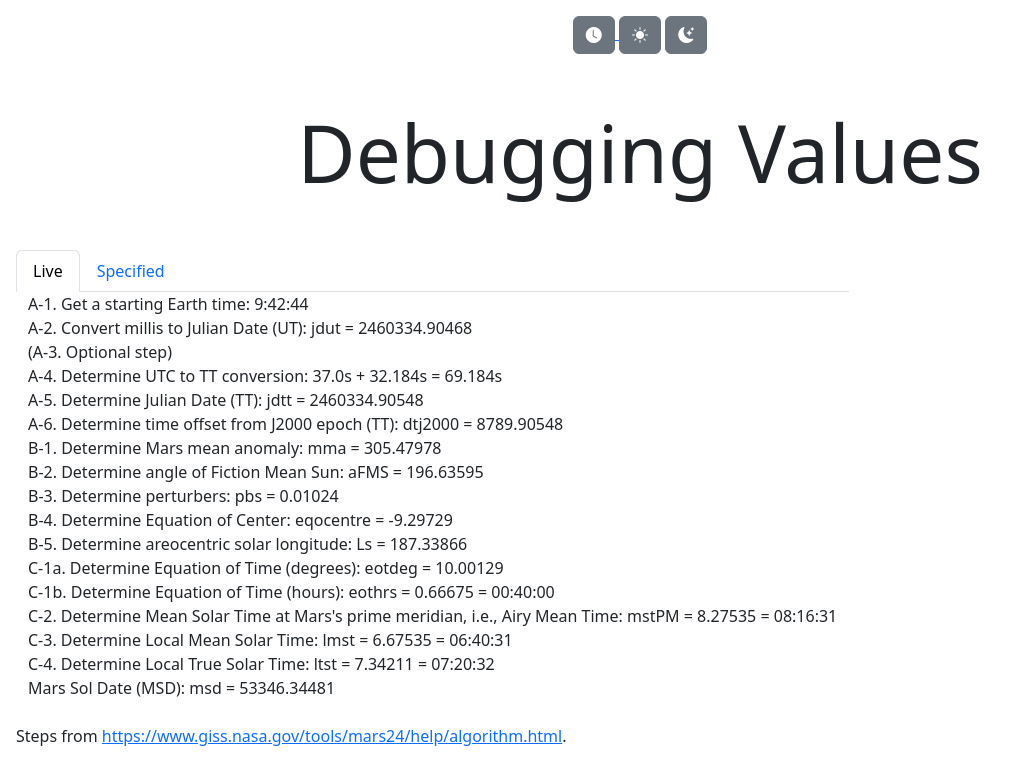
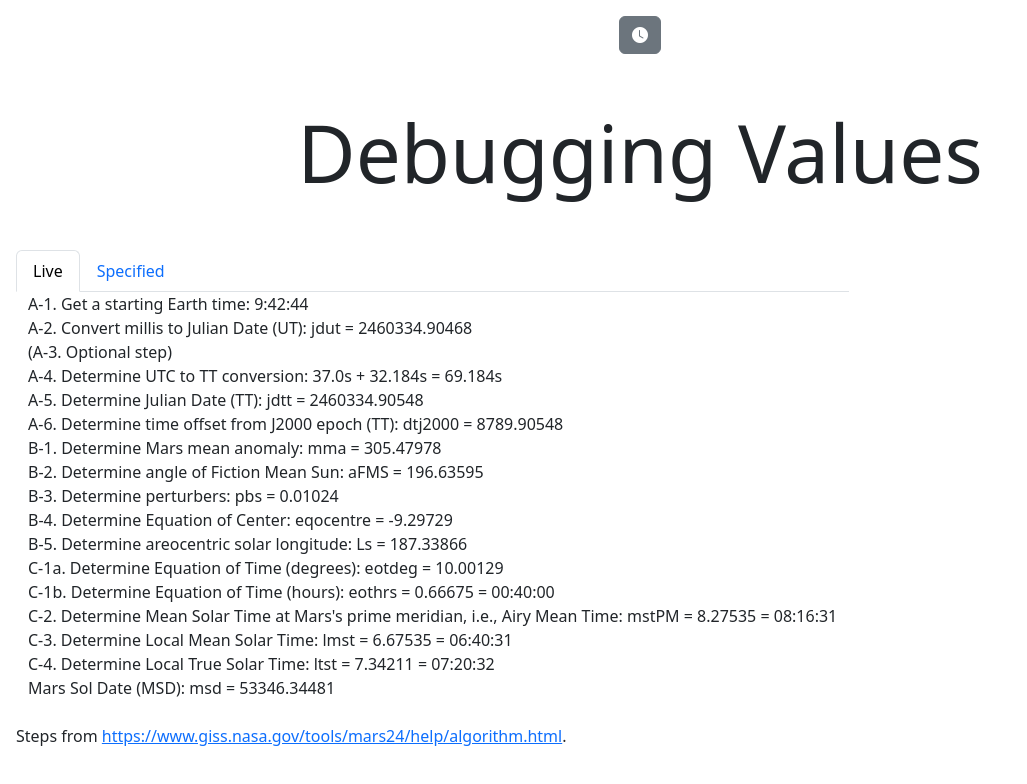
Before and after one commit to AU-ExoMars/marsclock, a plain HTML site: page debug/index.html in a window 1280 px wide. Shown: the whole page, without its empty margins (0-1027 px from the left). Drawn offline with nearby package versions, Linux system fonts and the light colour scheme.

Commit message:
Colour mode carries through but switching here causing issues, hiding buttons for now

```diff
--- a/debug/index.html
+++ b/debug/index.html
@@ -86,12 +86,6 @@
               <i class="bi bi-clock-fill"></i>
             </button>
           </a>
-          <button type="button" class="btn btn-secondary" data-bs-theme-value="light">
-        		<i class="bi bi-sun-fill"></i>
-      		</button>
-      		<button type="button" class="btn btn-secondary" data-bs-theme-value="dark">
-       			<i class="bi bi-moon-stars-fill"></i>
-      		</button
          </div>
         </div>
         <div style="padding:50px">
```
